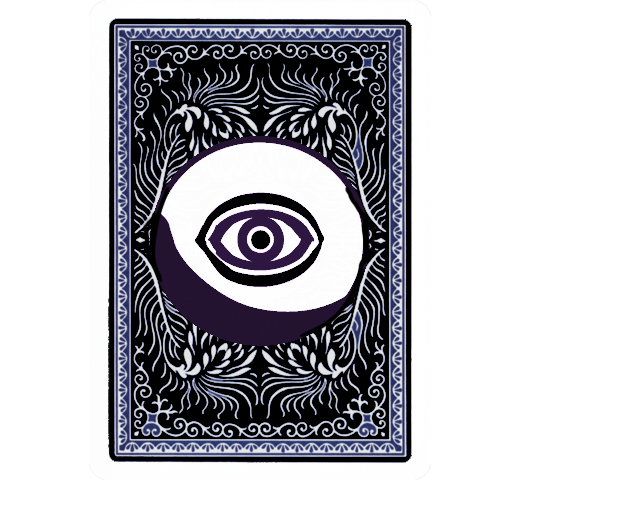
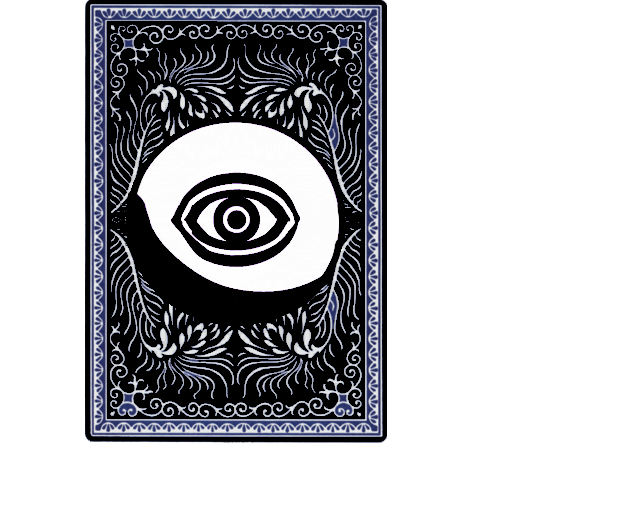
Before and after one commit to reshreshus/rishat-store, a React (Create React App) app: page / in a window 1280 px wide. Shown: the top 508 px of the page, without its empty margins (0-640 px from the left). Built offline with nearby package versions, Linux system fonts and the light colour scheme.

Commit message:
improper card layout

```diff
--- a/src/scss/layout/_card.css
+++ b/src/scss/layout/_card.css
@@ -3,9 +3,6 @@
   perspective: 1000px;
 }
 .flip-card-inner {
-  position: relative;
-  width: 100%;
-  height: 100%;
   text-align: center;
   transition: transform 0.8s;
   transform-style: preserve-3d;
@@ -16,12 +13,9 @@
 .flip-card-front,
 .flip-card-back {
   position: absolute;
-  width: 100%;
-  height: 100%;
   backface-visibility: hidden;
 }
 .flip-card-back {
   border: 1px solid red;
-  background-color: dodgerblue;
   transform: rotateY(180deg);
 }
--- a/src/scss/layout/_card.scss
+++ b/src/scss/layout/_card.scss
@@ -1,47 +1,34 @@
 .flip-card {
-
-    width: 350px;
-    // height: 200px;
-
+    width: 302px;
+    height: 443px;
     perspective: 1000px; /* Remove this if you don't want the 3D effect */
   }
 
   /* This container is needed to position the front and back side */
   .flip-card-inner {
-
-    position: relative;
-    // background-color: red;
-    width: 100%;
-    height: 100%;
     text-align: center;
     transition: transform 0.8s;
     transform-style: preserve-3d;
   }
 
-  /* Do an horizontal flip when you move the mouse over the flip box container */
   .flip-card:active .flip-card-inner {
     transform: rotateY(180deg);
-
   }
 
   /* Position the front and back side */
   .flip-card-front, .flip-card-back {
     position: absolute;
     width: 100%;
-    height: 100%;
+    // height: 100%;
     backface-visibility: hidden;
   }
 
-  /* Style the front side (fallback if image is missing) */
-  // .flip-card-front {
-    // background-color: #bbb;
-    // color: black;
-  // }
-
   /* Style the back side */
   .flip-card-back {
-    border: 1px solid red;
-    background-color: dodgerblue;
-    // color: white;
+    border: 3px solid black;
+    border-radius: 10px;
+    padding: 30px;
+    height: 443px;
+    width: 100%;
     transform: rotateY(180deg);
   }
```
Also changed, not shown: public/card_back.png.
